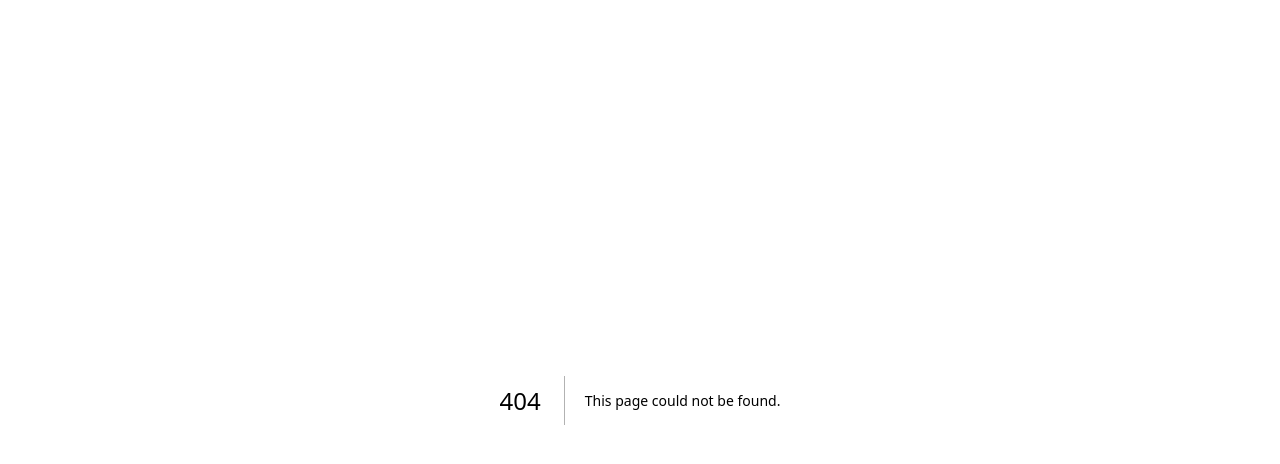
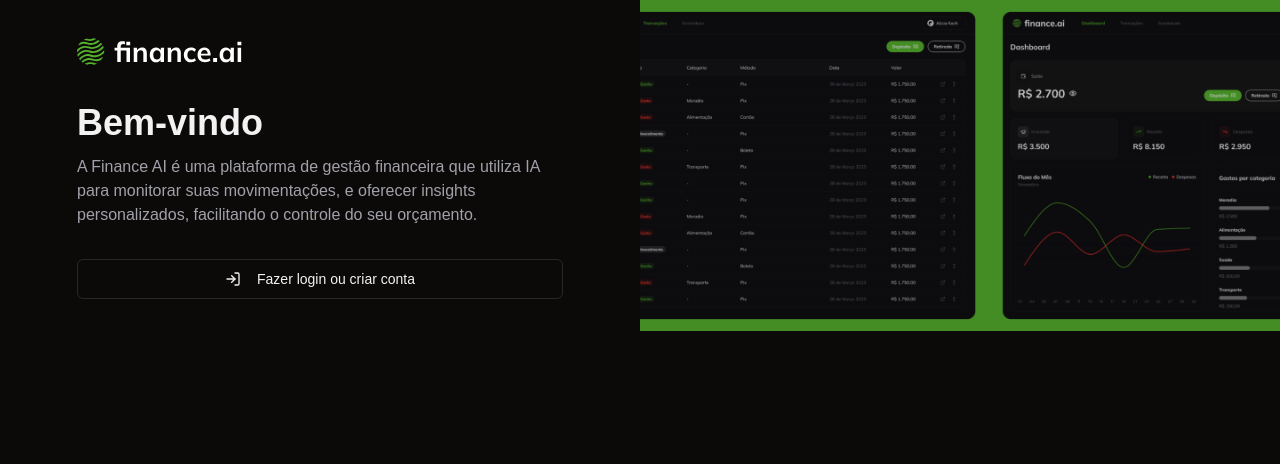
Before and after one commit to GabrielCenteioFreitas/estudos-fullstackclub-fsw6_finance, a Next.js app: page /login in a window 1280 px wide. Before the commit this address had no page. Shown: the top 464 px of the page. Built offline with nearby package versions, Linux system fonts and the light colour scheme.

Commit message:
feat: add login page

```diff
--- /dev/null
+++ b/app/login/page.tsx
@@ -0,0 +1,45 @@
+import Image from "next/image";
+import { Button } from "../_components/ui/button";
+import { LogInIcon } from "lucide-react";
+
+const LoginPage = () => {
+  return (
+    <div className="grid grid-cols-2">
+      <div className="flex flex-col h-full justify-center p-8 max-w-[550px] mx-auto">
+        <Image
+          src="/logo.svg"
+          alt="Finance AI"
+          width={173}
+          height={39}
+          className="mb-8"
+        />
+
+        <h1 className="text-4xl font-bold mb-3">
+          Bem-vindo
+        </h1>
+
+        <p className="text-muted-foreground mb-8">
+          A Finance AI é uma plataforma de gestão financeira que utiliza IA para
+          monitorar suas movimentações, e oferecer insights personalizados,
+          facilitando o controle do seu orçamento.
+        </p>
+
+        <Button variant="outline">
+          <LogInIcon className="mr-2" />
+          Fazer login ou criar conta
+        </Button>
+      </div>
+
+      <div className="relative h-full w-full">
+        <Image
+          src="/login.png"
+          alt="Faça login"
+          fill
+          className="object-cover"
+        />
+      </div>
+    </div>
+  );
+}
+
+export default LoginPage;
```
Also changed, not shown: public/login.png (added), public/logo.svg (added).
